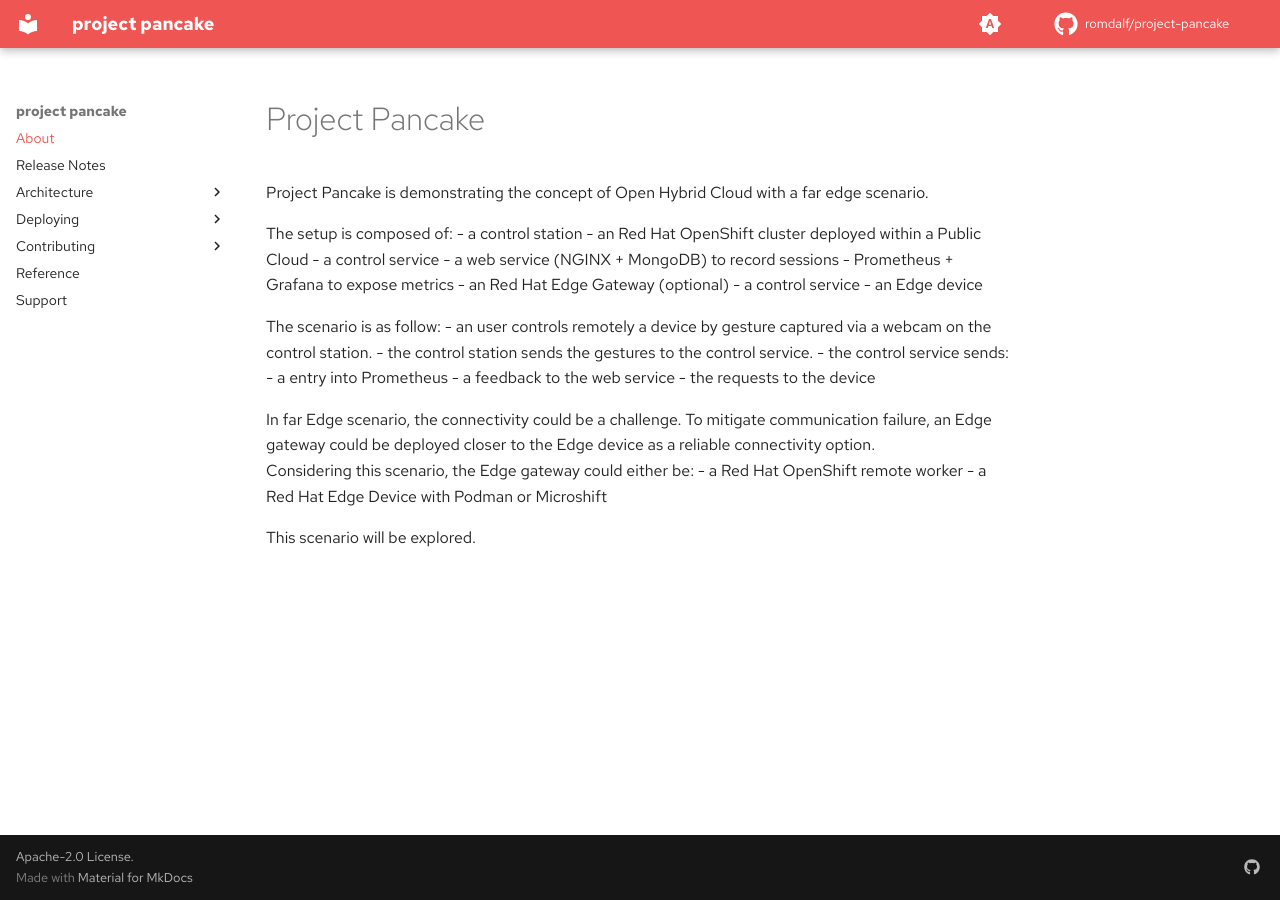
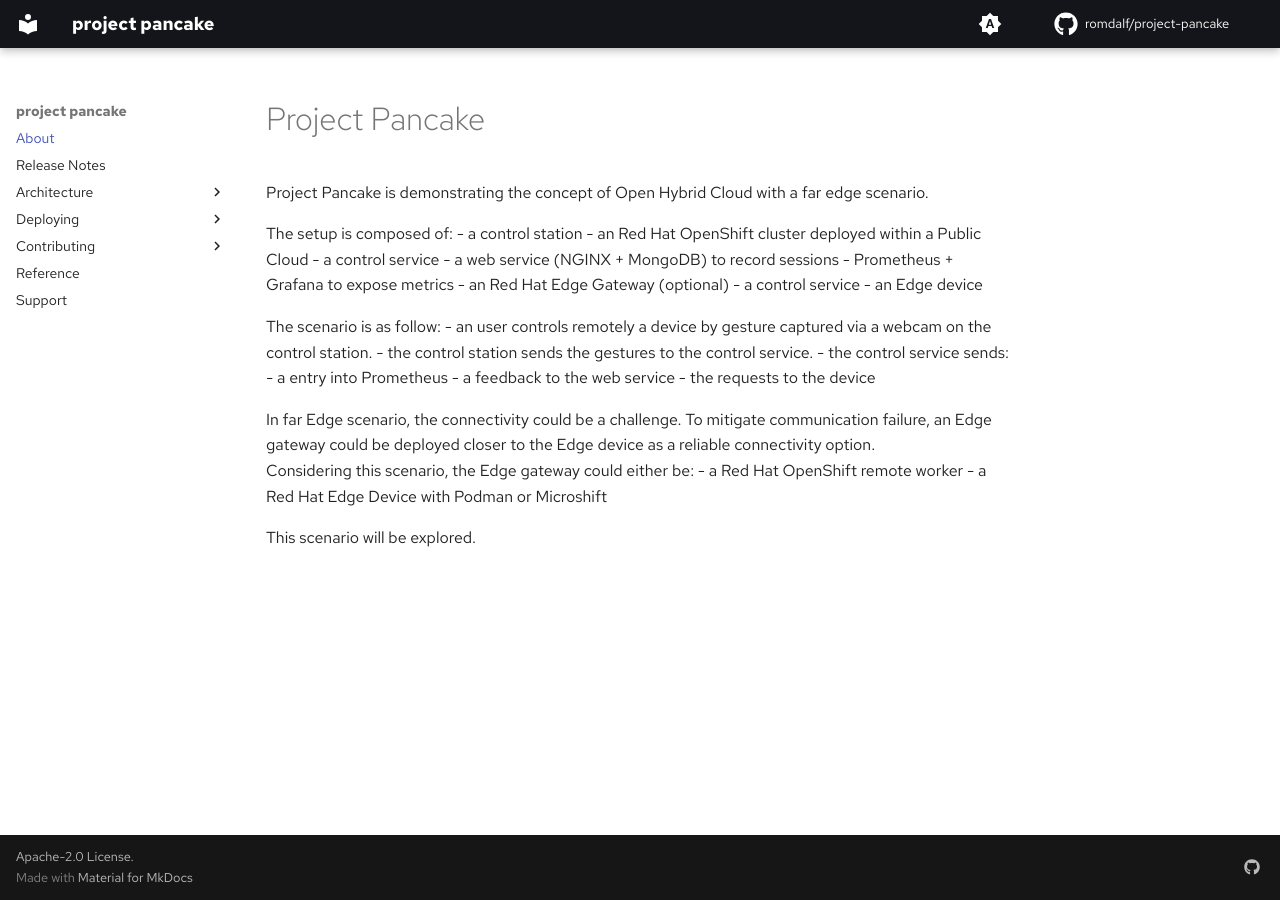
Before and after one commit to beezy-cloud/project-pancake, an MkDocs documentation site: the page built from docs/index.md, in a window 1280 px wide. Built offline with MkDocs 1.6.1 and Material for MkDocs 9.7.7, drawn with Linux system fonts in a browser that asks for light colours; some web fonts are replaced; comment, search, counter and statistics services are not loaded.

Commit message:
update doc

```diff
--- a/mkdocs.yml
+++ b/mkdocs.yml
@@ -29,19 +29,19 @@
     # Palette toggle for light mode
     - media: "(prefers-color-scheme: light)"
       scheme: default
-      primary: red
+      primary: black
       accent: red
       toggle:
-        icon: material/brightness-7
+        icon: material/weather-sunny
         name: Switch to dark mode
 
     # Palette toggle for dark mode
     - media: "(prefers-color-scheme: dark)"
       scheme: slate
-      primary: red
+      primary: black
       accent: red
       toggle:
-        icon: material/brightness-4
+        icon: material/weather-night
         name: Switch to system preference
 extra_css:
   - stylesheets/extra.css
```
